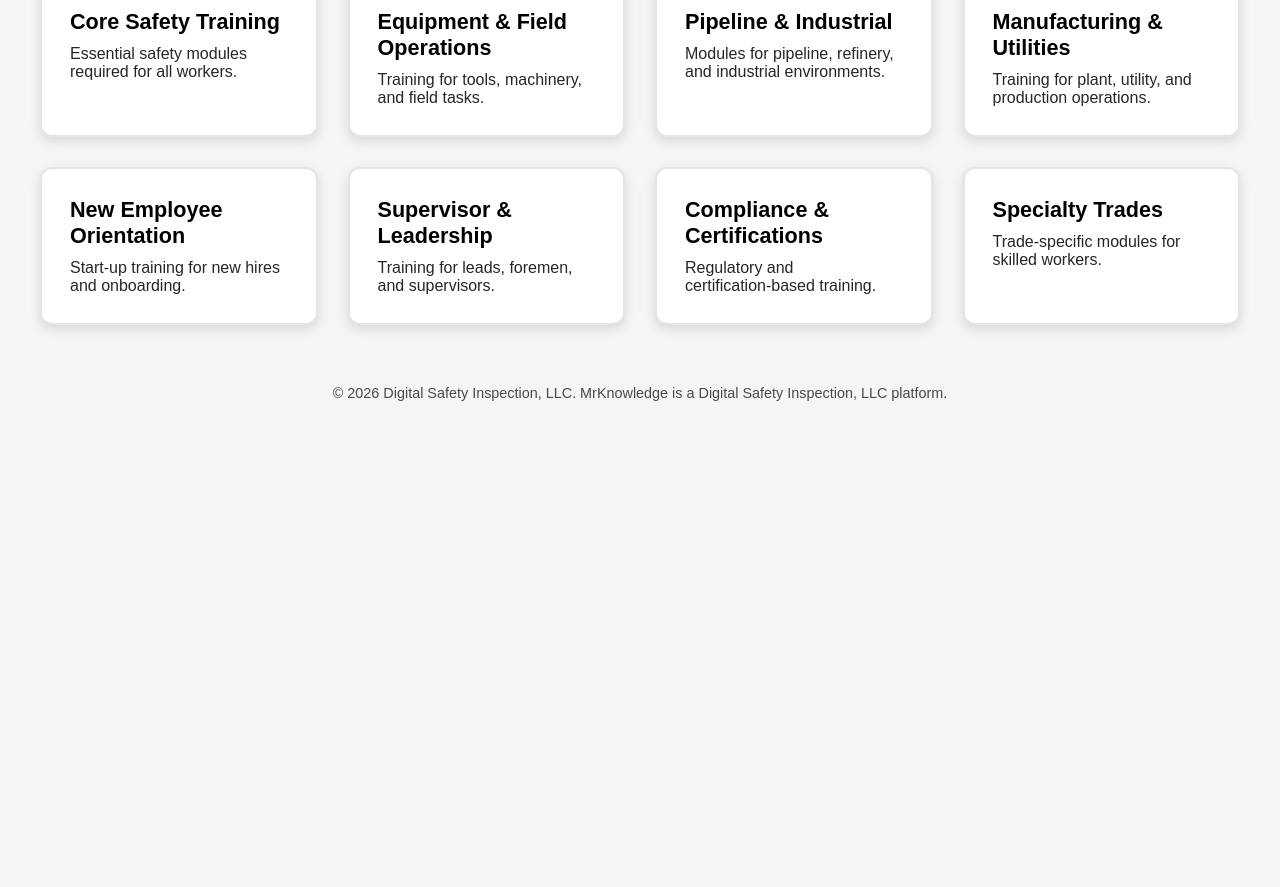
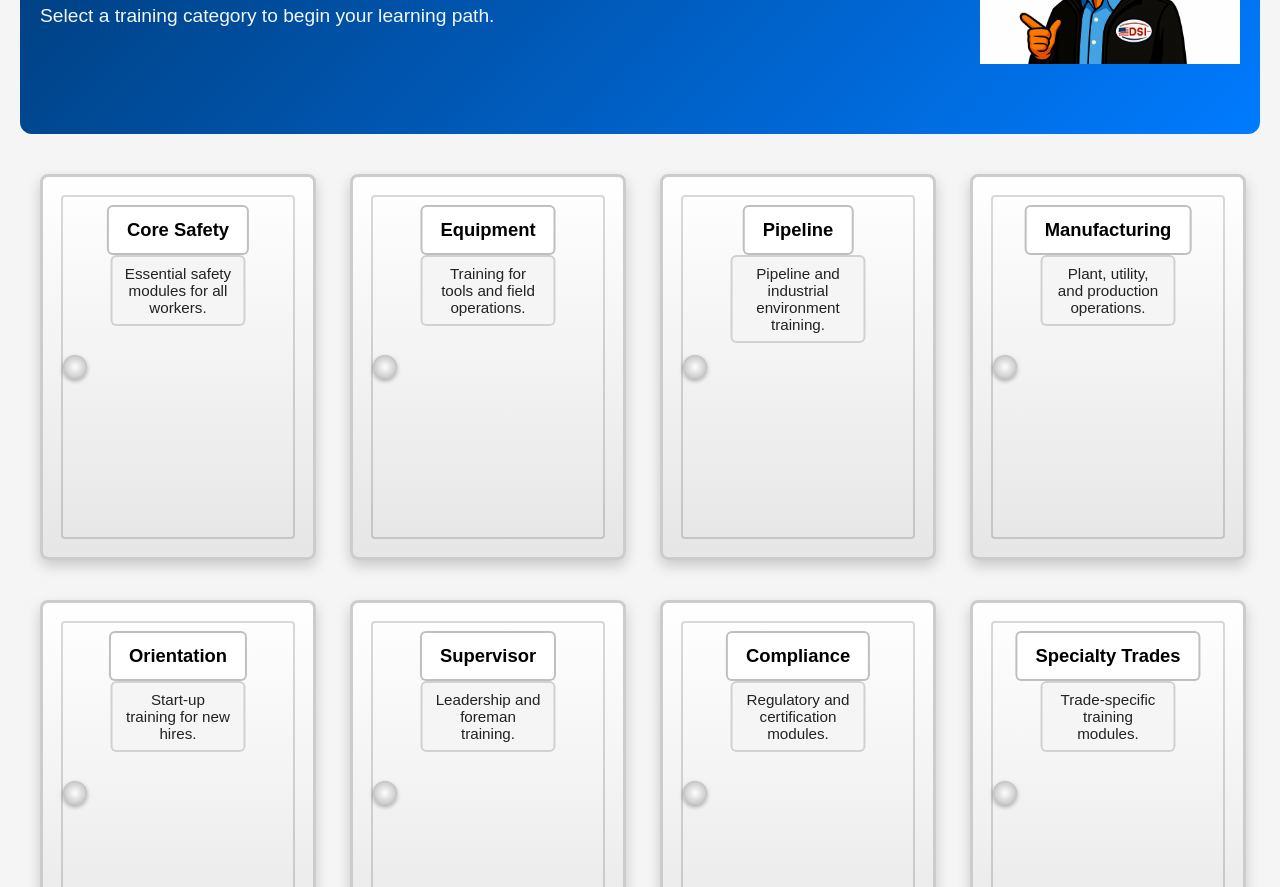
Before and after one commit to JackieBlood65/mrknowledge-academy, a plain HTML site: page academy/elearning/index.html in a window 1280 px wide. Shown: the part 299-1186 px from the top of the page. Before the commit the page ends 800 px from the top, so only its background shows below. Drawn offline with Linux system fonts and the light colour scheme.

Commit message:
Update index.html

```diff
--- a/academy/elearning/index.html
+++ b/academy/elearning/index.html
@@ -12,12 +12,6 @@
             margin: 0;
             font-family: Arial, sans-serif;
             background: #f5f5f5;
-        }
-
-        .container {
-            max-width: 1200px;
-            margin: 120px auto 60px;
-            padding: 0 20px;
         }
 
         /* FIXED DESKTOP LOGIN BUTTON */
@@ -75,62 +69,145 @@
             .login-button {
                 display: none;
             }
+        }
 
-            .container {
+        /* HERO BAR */
+        .hero {
+            background: linear-gradient(135deg, #003a75 0%, #007bff 100%);
+            color: white;
+            padding: 70px 20px;
+            display: flex;
+            align-items: center;
+            justify-content: space-between;
+            gap: 40px;
+            border-radius: 12px;
+            max-width: 1200px;
+            margin: 120px auto 40px;
+        }
+
+        .hero-text {
+            max-width: 600px;
+        }
+
+        .hero-text h1 {
+            font-size: 2.4rem;
+            margin-bottom: 10px;
+        }
+
+        .hero-text p {
+            font-size: 1.2rem;
+            opacity: 0.95;
+        }
+
+        .hero img {
+            width: 260px;
+            height: auto;
+        }
+
+        @media (max-width: 900px) {
+            .hero {
+                flex-direction: column;
+                text-align: center;
                 margin-top: 100px;
-                margin-bottom: 80px;
+            }
+
+            .hero img {
+                width: 200px;
             }
         }
 
-        /* INTRO BUBBLE */
-        .mk-bubble {
-            background: white;
-            padding: 28px 32px;
-            border-radius: 12px;
-            box-shadow: 0 4px 12px rgba(0,0,0,0.12);
-            font-size: 1.25rem;
-            line-height: 1.5;
-            margin-bottom: 40px;
+        /* MINI DOOR GRID */
+        .door-grid {
+            max-width: 1200px;
+            margin: 0 auto 60px;
+            display: grid;
+            grid-template-columns: repeat(auto-fit, minmax(240px, 1fr));
+            gap: 40px;
+            padding: 0 20px;
         }
 
-        .mk-bubble strong {
-            font-size: 1.35rem;
+        /* MINI DOOR CARD */
+        .door-card {
+            text-decoration: none;
+            color: black;
         }
 
-        /* CATEGORY GRID */
-        .category-grid {
-            display: grid;
-            grid-template-columns: repeat(auto-fit, minmax(260px, 1fr));
-            gap: 30px;
-            margin-top: 20px;
+        .door {
+            width: 100%;
+            height: 380px;
+            background: linear-gradient(180deg, #ffffff 0%, #e6e6e6 100%);
+            border: 3px solid #ccc;
+            border-radius: 8px;
+            position: relative;
+            cursor: pointer;
+            box-shadow: 0 6px 14px rgba(0,0,0,0.18);
+            transition: transform 0.2s ease, box-shadow 0.2s ease;
         }
 
-        .category-card {
-            background: white;
-            padding: 28px;
-            border-radius: 12px;
-            text-decoration: none;
-            color: black;
-            box-shadow: 0 4px 12px rgba(0,0,0,0.12);
-            transition: transform 0.2s ease, box-shadow 0.2s ease;
-            border: 2px solid rgba(0,0,0,0.1);
+        .door:hover {
+            transform: translateY(-6px);
+            box-shadow: 0 8px 18px rgba(0,0,0,0.25);
         }
 
-        .category-card:hover {
-            transform: translateY(-6px);
-            box-shadow: 0 8px 20px rgba(0,0,0,0.18);
+        .door::before {
+            content: "";
+            position: absolute;
+            top: 18px;
+            left: 18px;
+            right: 18px;
+            bottom: 18px;
+            border: 2px solid rgba(0,0,0,0.15);
+            border-radius: 4px;
         }
 
-        .category-card h3 {
-            margin-top: 0;
-            font-size: 1.35rem;
-            margin-bottom: 10px;
+        /* DOORKNOB */
+        .knob {
+            width: 24px;
+            height: 24px;
+            background: radial-gradient(circle, #fefefe 0%, #cfcfcf 60%, #8a8a8a 100%);
+            border-radius: 50%;
+            position: absolute;
+            left: 20px;
+            top: 50%;
+            transform: translateY(-50%);
+            box-shadow: 0 2px 4px rgba(0,0,0,0.3);
         }
 
-        .category-card p {
-            margin: 0;
-            font-size: 1rem;
-            opacity: 0.85;
+        /* DOOR TITLE SIGN */
+        .door-sign {
+            position: absolute;
+            top: 28px;
+            left: 50%;
+            transform: translateX(-50%);
+            background: rgba(255,255,255,0.95);
+            padding: 12px 18px;
+            border-radius: 6px;
+            font-weight: bold;
+            font-size: 1.15rem;
+            text-align: center;
+            white-space: nowrap;
+            border: 2px solid rgba(0,0,0,0.25);
+            transition: transform 0.2s ease;
+        }
+
+        .door:hover .door-sign {
+            transform: translateX(-50%) scale(1.05);
+        }
+
+        /* DOOR SUBLABEL */
+        .door-subtitle {
+            position: absolute;
+            top: 78px;
+            left: 50%;
+            transform: translateX(-50%);
+            font-size: 0.95rem;
+            color: #222;
+            text-align: center;
+            padding: 8px 12px;
+            background: rgba(245,245,245,0.95);
+            border-radius: 6px;
+            max-width: 200px;
+            border: 2px solid rgba(0,0,0,0.15);
         }
 
         footer {
@@ -152,55 +229,81 @@
         <a href="../../login.html">Login</a>
     </div>
 
-    <div class="container">
-
-        <!-- INTRO BUBBLE -->
-        <div class="mk-bubble">
-            <strong>Welcome to the E‑Learning Wing.</strong><br>
-            Choose the training category that fits the work you do.
+    <!-- HERO BAR -->
+    <section class="hero">
+        <div class="hero-text">
+            <h1>E‑Learning Training Library</h1>
+            <p>Select a training category to begin your learning path.</p>
         </div>
 
-        <!-- CATEGORY GRID -->
-        <div class="category-grid">
+        <img src="/assets/images/mrknowledge-waistup.png" alt="MrKnowledge">
+    </section>
 
-            <a href="core/index.html" class="category-card">
-                <h3>Core Safety Training</h3>
-                <p>Essential safety modules required for all workers.</p>
+    <!-- MINI DOOR GRID -->
+    <div class="door-grid">
+
+        <a href="core/index.html" class="door-card">
+            <div class="door">
+                <div class="door-sign">Core Safety</div>
+                <div class="door-subtitle">Essential safety modules for all workers.</div>
+                <div class="knob"></div>
+            </div>
         </a>
 
-            <a href="equipment/index.html" class="category-card">
-                <h3>Equipment & Field Operations</h3>
-                <p>Training for tools, machinery, and field tasks.</p>
+        <a href="equipment/index.html" class="door-card">
+            <div class="door">
+                <div class="door-sign">Equipment</div>
+                <div class="door-subtitle">Training for tools and field operations.</div>
+                <div class="knob"></div>
+            </div>
         </a>
 
-            <a href="pipeline/index.html" class="category-card">
-                <h3>Pipeline & Industrial</h3>
-                <p>Modules for pipeline, refinery, and industrial environments.</p>
+        <a href="pipeline/index.html" class="door-card">
+            <div class="door">
+                <div class="door-sign">Pipeline</div>
+                <div class="door-subtitle">Pipeline and industrial environment training.</div>
+                <div class="knob"></div>
+            </div>
         </a>
 
-            <a href="manufacturing/index.html" class="category-card">
-                <h3>Manufacturing & Utilities</h3>
-                <p>Training for plant, utility, and production operations.</p>
+        <a href="manufacturing/index.html" class="door-card">
+            <div class="door">
+                <div class="door-sign">Manufacturing</div>
+                <div class="door-subtitle">Plant, utility, and production operations.</div>
+                <div class="knob"></div>
+            </div>
         </a>
 
-            <a href="orientation/index.html" class="category-card">
-                <h3>New Employee Orientation</h3>
-                <p>Start‑up training for new hires and onboarding.</p>
+        <a href="orientation/index.html" class="door-card">
+            <div class="door">
+                <div class="door-sign">Orientation</div>
+                <div class="door-subtitle">Start‑up training for new hires.</div>
+                <div class="knob"></div>
+            </div>
         </a>
 
-            <a href="supervisor/index.html" class="category-card">
-                <h3>Supervisor & Leadership</h3>
-                <p>Training for leads, foremen, and supervisors.</p>
+        <a href="supervisor/index.html" class="door-card">
+            <div class="door">
+                <div class="door-sign">Supervisor</div>
+                <div class="door-subtitle">Leadership and foreman training.</div>
+                <div class="knob"></div>
+            </div>
         </a>
 
-            <a href="compliance/index.html" class="category-card">
-                <h3>Compliance & Certifications</h3>
-                <p>Regulatory and certification‑based training.</p>
+        <a href="compliance/index.html" class="door-card">
+            <div class="door">
+                <div class="door-sign">Compliance</div>
+                <div class="door-subtitle">Regulatory and certification modules.</div>
+                <div class="knob"></div>
+            </div>
         </a>
 
-            <a href="specialty/index.html" class="category-card">
-                <h3>Specialty Trades</h3>
-                <p>Trade‑specific modules for skilled workers.</p>
+        <a href="specialty/index.html" class="door-card">
+            <div class="door">
+                <div class="door-sign">Specialty Trades</div>
+                <div class="door-subtitle">Trade‑specific training modules.</div>
+                <div class="knob"></div>
+            </div>
         </a>
 
     </div>
@@ -209,7 +312,5 @@
         © 2026 Digital Safety Inspection, LLC. MrKnowledge is a Digital Safety Inspection, LLC platform.
     </footer>
 
-    </div>
-
 </body>
 </html>
```
Lines whose indentation alone changed are shown as unchanged.
